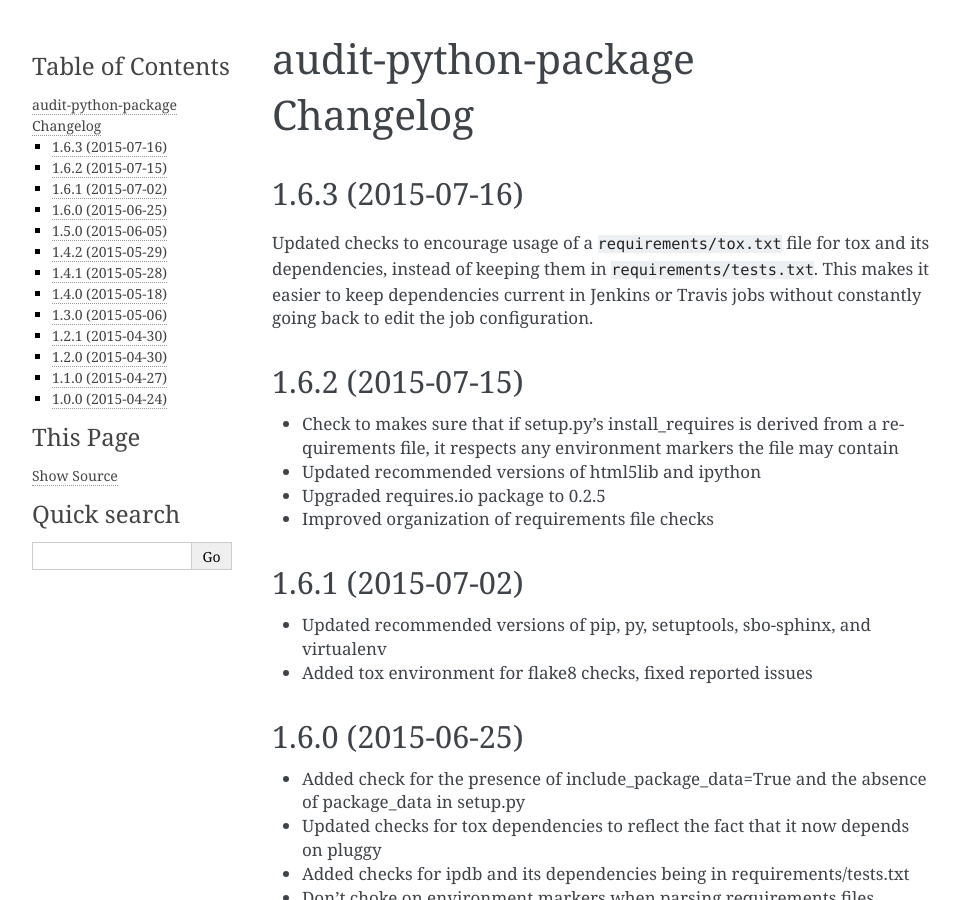
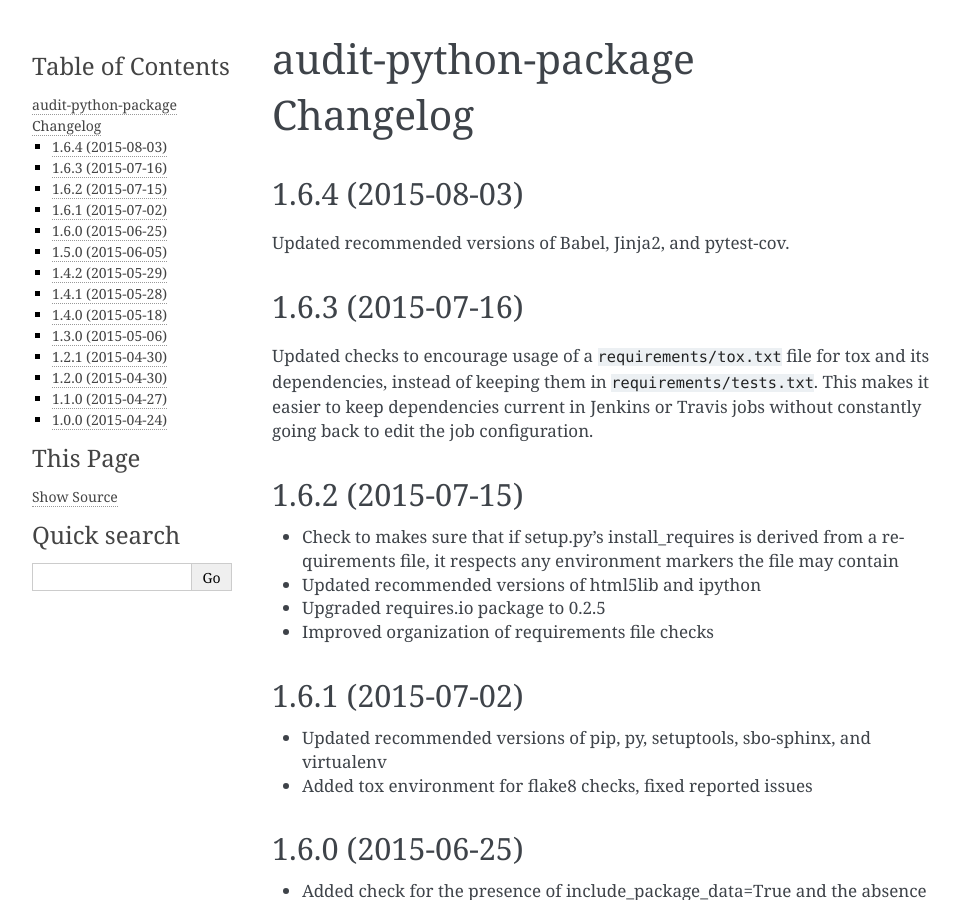
Before and after one commit to oreillymedia/audit-python-package, a Sphinx documentation site: the page built from docs/CHANGELOG.rst, in a window 1280 px wide and 900 px high. Shown: the whole window, without its empty margins (148-1108 px from the left). Built offline with Sphinx 7.4.7, drawn with Linux system fonts in a browser that asks for light colours; pages that are not in the unit, such as notebooks, are missing from menus; the version number is read from the project's files by our own code.

Commit message:
Dependency version updates, 1.6.4 release

```diff
--- a/docs/CHANGELOG.rst
+++ b/docs/CHANGELOG.rst
@@ -1,5 +1,9 @@
 audit-python-package Changelog
 ==============================
+
+1.6.4 (2015-08-03)
+------------------
+Updated recommended versions of Babel, Jinja2, and pytest-cov.
 
 1.6.3 (2015-07-16)
 ------------------
--- a/setup.py
+++ b/setup.py
@@ -11,7 +11,7 @@ import codecs
 import os
 from setuptools import find_packages, setup
 
-version = '1.6.3'  # Don't forget to update docs/CHANGELOG.rst if you increment the version
+version = '1.6.4'  # Don't forget to update docs/CHANGELOG.rst if you increment the version
 
 install_requires = [
     'future',
```
Also changed, not shown: 4 other files.
